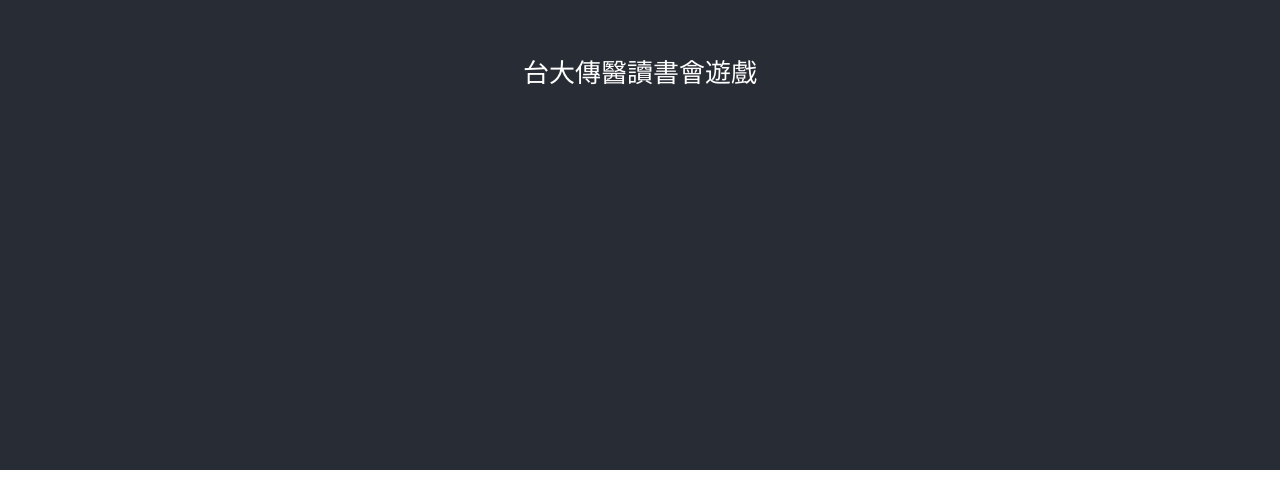
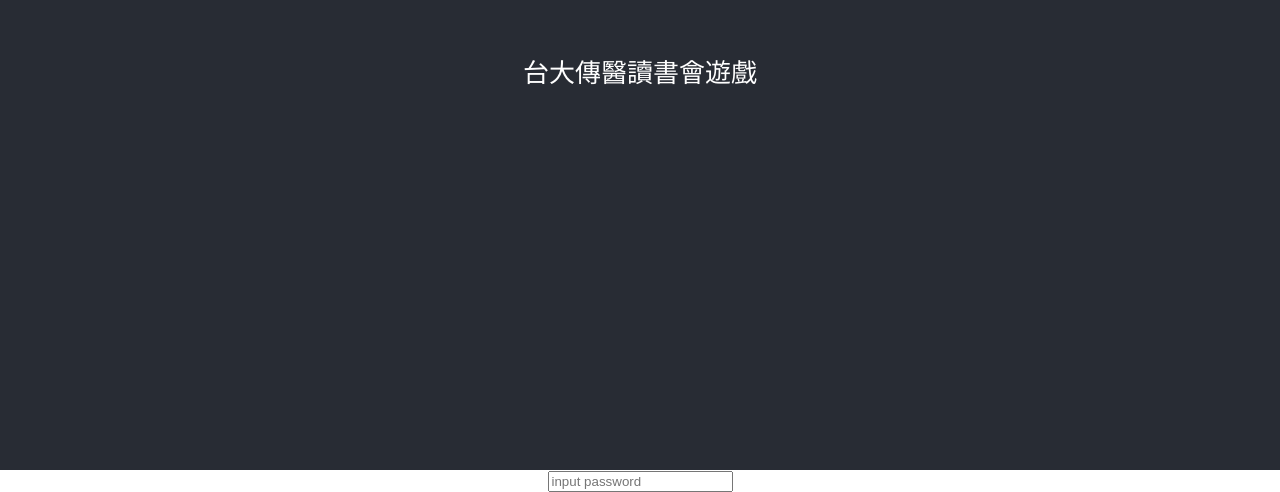
Before and after one commit to seanfu56/tmcGame, a React (Create React App) app: page / in a window 1280 px wide. Before the commit this address had no page. Shown: the part 330-822 px from the top of the page. Before the commit the page ends 800 px from the top, so only its background shows below. Built offline with nearby package versions, Linux system fonts and the light colour scheme.

Commit message:
add input

```diff
--- a/src/App.js
+++ b/src/App.js
@@ -7,12 +7,13 @@
       <header className="App-header">
         <p>台大傳醫讀書會遊戲</p>
       </header>
-      <Router>
+      <input placeholder="input password" />
+      {/* <Router>
         <Routes>
           <Route path="/organ" element={<p>六腑</p>} />
           <Route path="/disease" element={<p>病因</p>} />
         </Routes>
-      </Router>
+      </Router> */}
     </div>
   );
 }
```
Also changed, not shown: 8 other files (tests, documents, lock files or other folders).
